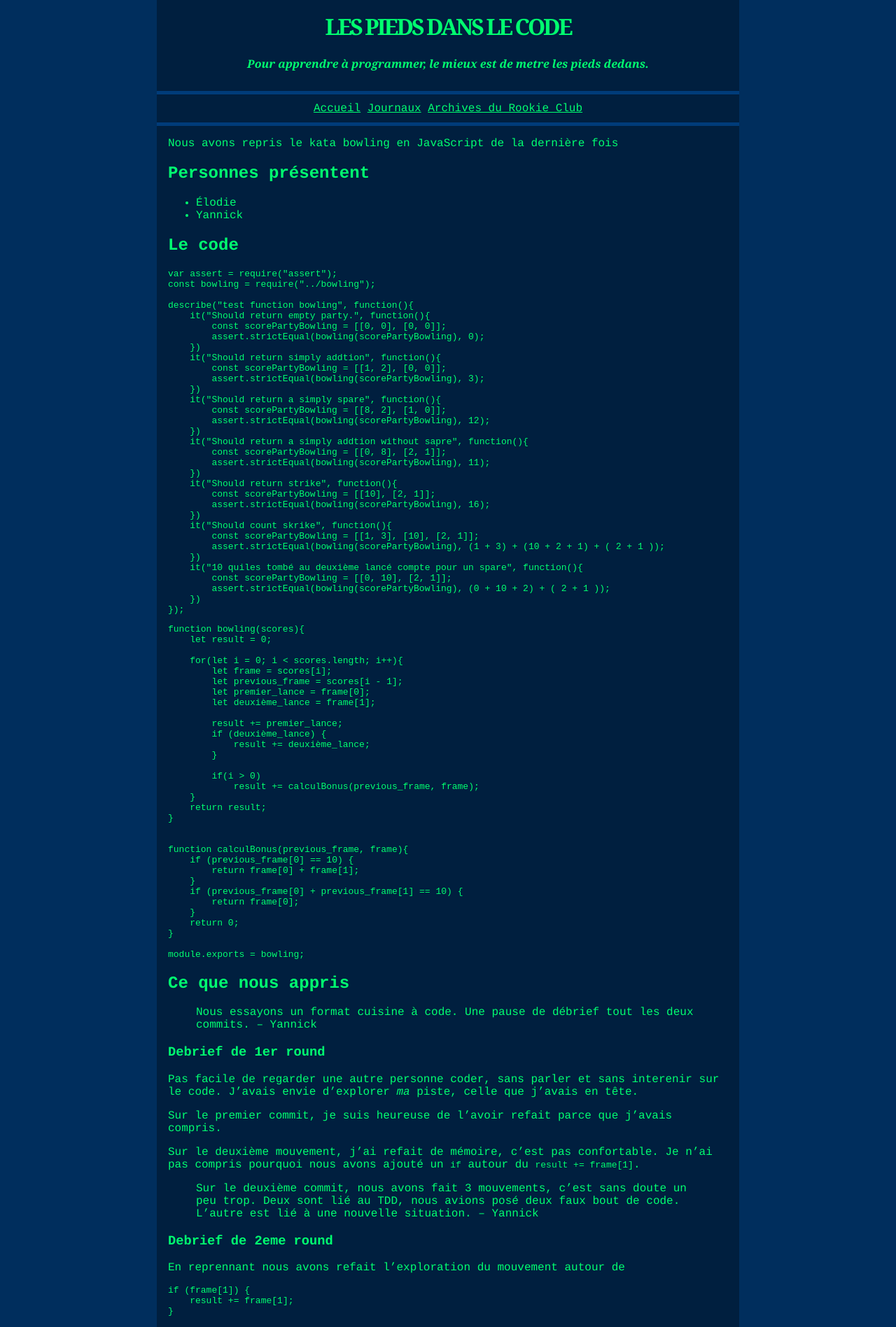
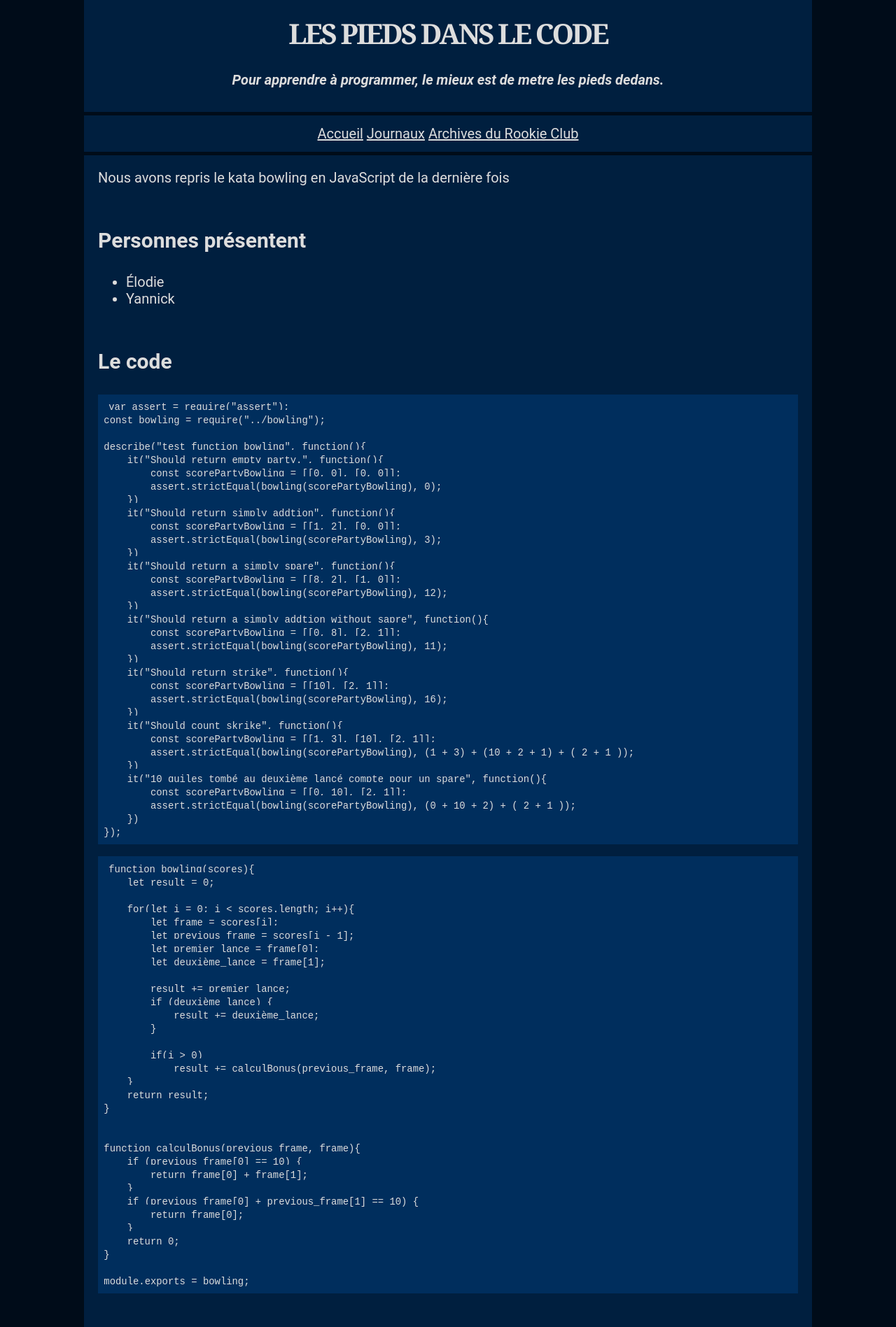
Before and after one commit to rookie-club/rookie-club.github.io, a Jekyll site: the page built from journaux/20201218-kata-bowling-cuisine-a-code.md, in a window 1280 px wide. Shown: the top 1897 px of the page at 70% size. Built offline with Jekyll 4.4.1, drawn with Linux system fonts in a browser that asks for light colours.

Commit message:
Quelques essaies

```diff
--- a/_layouts/default.html
+++ b/_layouts/default.html
@@ -9,32 +9,47 @@
     <link type="text/css" rel="stylesheet" href="knacss.css">
     <style>
       html {
-        background-color: #002E5D;
+        background-color: #000C19;
         padding: 0;
+        color: #ddd;
+        font-size: 1.25rem;
       }
       body {
         padding: 1em;
         background-color: #001F3F;
-        color: #01FF70;
-        font-family: Courier, Monaco, monospace;
-        width: 50em;
+        color: #ddd;
+        font-family: roboto, noto, ubuntu, 'helvetica neue', helvetica, arial, sans-serif;
+        max-width: 50em;
         margin: 0 1em;
         min-height: 100vh;
       }
+      pre, code {
+        font-family: "Courier New", monospace;
+        font-size: smaller;
+        background-color: #002E5D;
+        overflow: auto;
+        padding: .5em;
+      }
       a, h1, h2, h3, h4, h5, h6 {
-        color: #01FF70;
+        color: #ddd;
       }
       a:hover {
         background-color: #FFDC00;
         color: #001F3F;
       }
+      blockquote {
+        background-color: #612100;
+        font-style: italic;
+        font-size: smaller;
+        padding: 0.2em 1em;
+      }
       header {
         text-align:center;
-        font-family: Georgia, serif;
         font-weight: bolder;
         padding-bottom: 1em;
       }
       header h1 {
+        font-family: Georgia, serif;
         margin-top: 0;
         text-transform: uppercase;
         letter-spacing: -3px;
@@ -46,9 +61,13 @@
         padding: 0.7em;
         margin: 0.7em -1em;
         text-align: center;
-        border-top: thick solid #003C7A;
-        border-bottom: thick solid #003C7A;
+        border-top: thick solid #000C19;
+        border-bottom: thick solid #000C19;
       }
+      h2, h3 {
+        margin: 2em 0 1em 0;
+      }
+
 
       @media (min-width: 50em) { body {margin: 0 auto;} }
     </style>
```
